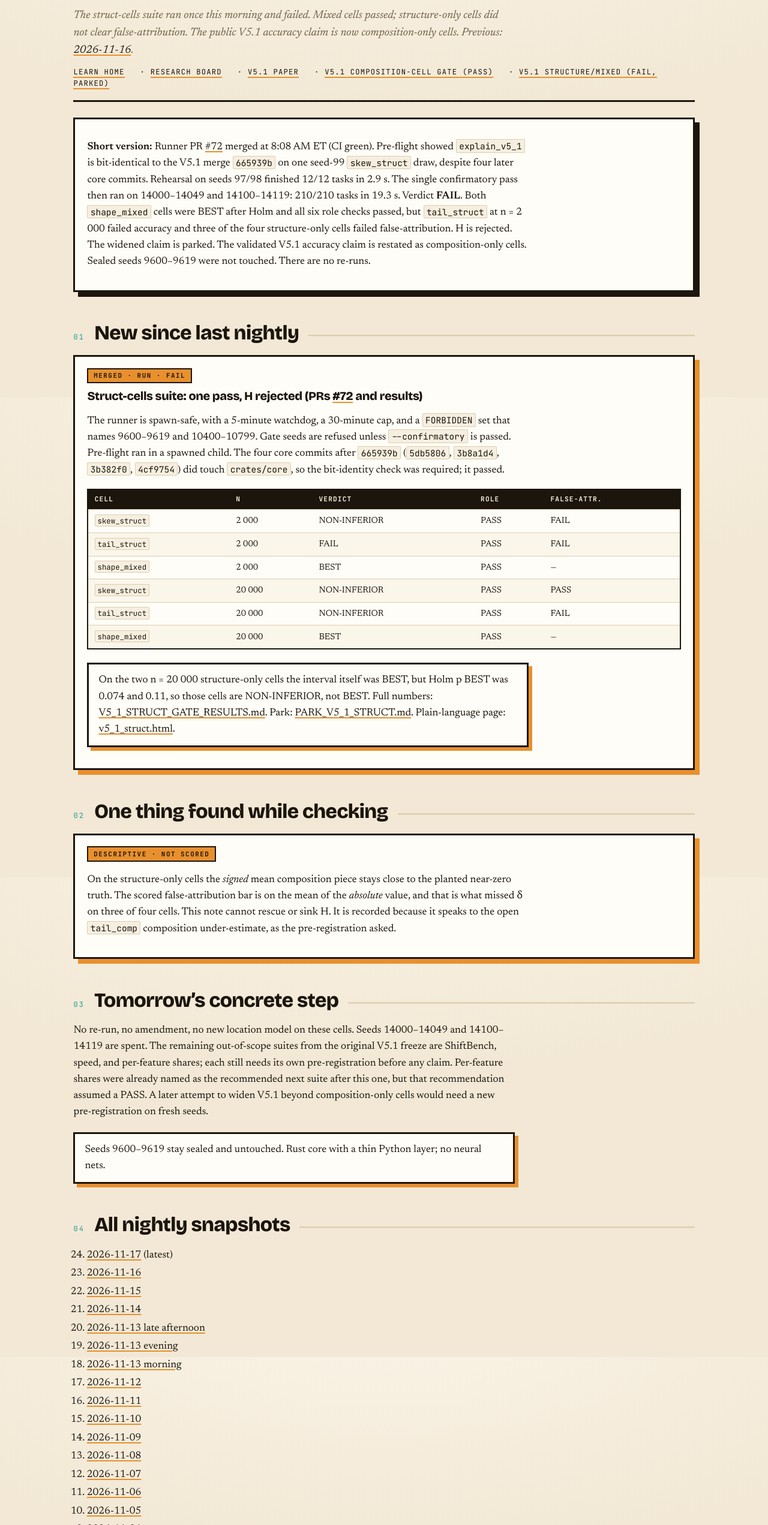
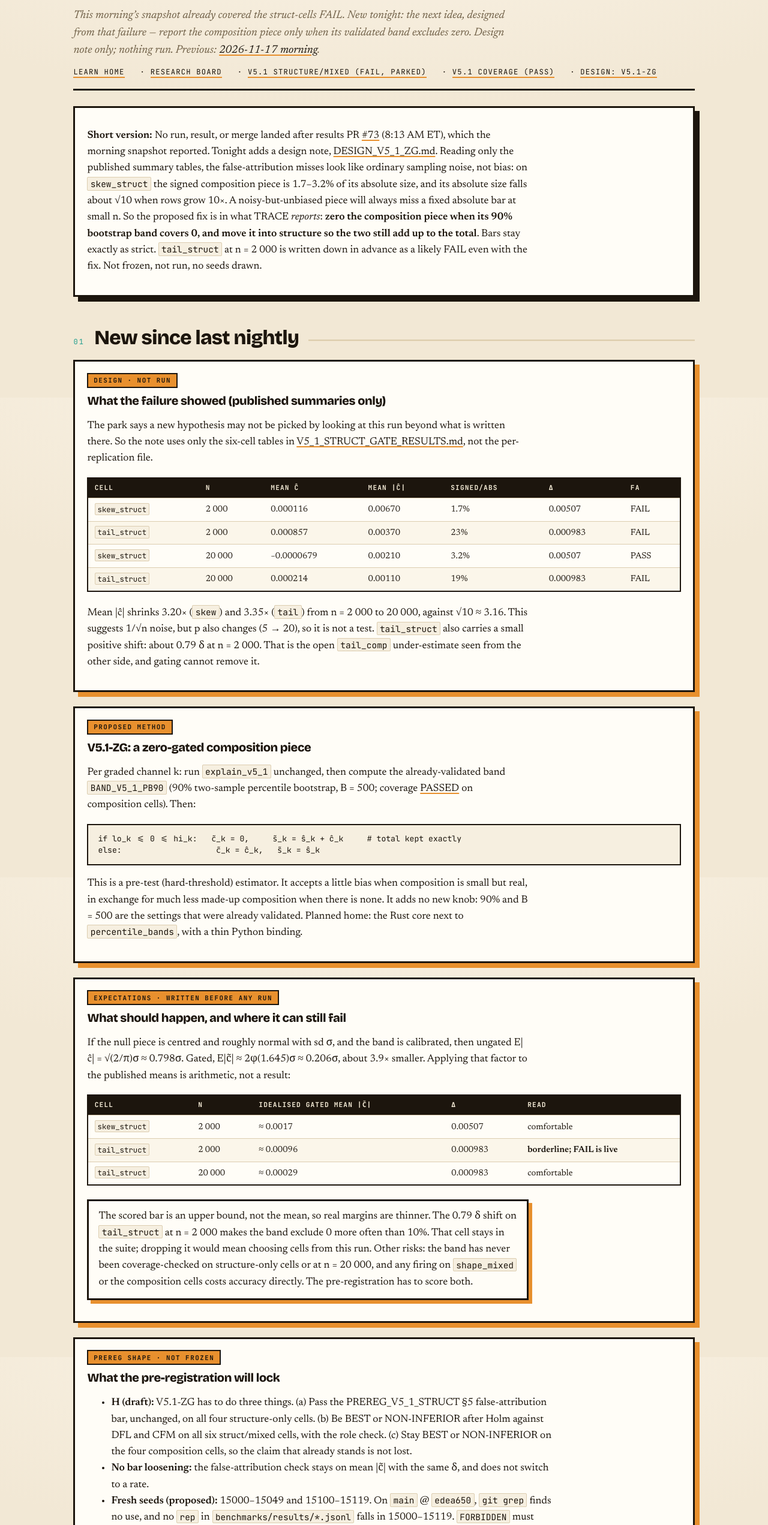
Before and after one commit to jgridifier/traceot, a plain HTML site: page docs/learn/nightly.html in a window 1280 px wide. Shown: the part 137-2680 px from the top of the page at 60% size. Drawn offline with nearby package versions, Linux system fonts and the light colour scheme.

Commit message:
docs(nightly): 2026-11-17 evening — V5.1-ZG design note (zero-gated composition), not run

```diff
--- a/docs/learn/nightly.html
+++ b/docs/learn/nightly.html
@@ -3,8 +3,8 @@
 <head>
 <meta charset="utf-8">
 <meta name="viewport" content="width=device-width, initial-scale=1">
-<title>TRACE nightly · 2026-11-17 · traceot</title>
-<meta name="description" content="The struct-cells suite ran once and failed. Mixed cells passed; structure-only cells failed false-attribution (and one accuracy bar). The V5.1 accuracy claim is restated as composition-only cells.">
+<title>TRACE nightly · 2026-11-17 evening · traceot</title>
+<meta name="description" content="Next TRACE idea designed from the struct-cells failure: a zero-gated composition piece (V5.1-ZG). Design note only; nothing run, no seeds drawn.">
 <link rel="preconnect" href="https://fonts.googleapis.com">
 <link rel="preconnect" href="https://fonts.gstatic.com" crossorigin>
 <link rel="stylesheet" href="https://fonts.googleapis.com/css2?family=Bricolage+Grotesque:opsz,wght@12..96,400..800&family=Newsreader:ital,opsz,wght@0,6..72,400..600;1,6..72,400..500&family=JetBrains+Mono:wght@400;500;700&display=swap">
@@ -25,62 +25,89 @@
 <body>
 <main>
 <header class="mast">
-  <p class="date">Nightly · 2026-11-17 · America/New_York (EST)</p>
+  <p class="date">Nightly · 2026-11-17 evening · America/New_York (EST)</p>
   <h1>TRACE nightly</h1>
-  <p class="dek">The struct-cells suite ran once this morning and failed. Mixed cells passed; structure-only cells did not clear false-attribution. The public V5.1 accuracy claim is now composition-only cells. Previous: <a href="nightly/2026-11-16.html">2026-11-16</a>.</p>
+  <p class="dek">This morning’s snapshot already covered the struct-cells FAIL. New tonight: the next idea, designed from that failure — report the composition piece only when its validated band excludes zero. Design note only; nothing run. Previous: <a href="nightly/2026-11-17.html">2026-11-17 morning</a>.</p>
   <nav>
     <a href="../index.html">Learn home</a> ·
     <a href="research_board.html">Research board</a> ·
-    <a href="v5_1_paper.html">V5.1 paper</a> ·
-    <a href="v5_1_gate.html">V5.1 composition-cell gate (PASS)</a> ·
-    <a href="v5_1_struct.html">V5.1 structure/mixed (FAIL, parked)</a>
+    <a href="v5_1_struct.html">V5.1 structure/mixed (FAIL, parked)</a> ·
+    <a href="v5_1_coverage.html">V5.1 coverage (PASS)</a> ·
+    <a href="https://github.com/jgridifier/traceot/blob/main/docs/research/DESIGN_V5_1_ZG.md">Design: V5.1-ZG</a>
   </nav>
 </header>
 
 <div class="tldr">
-  <p><strong>Short version:</strong> Runner PR <a href="https://github.com/jgridifier/traceot/pull/72">#72</a> merged at 8:08 AM ET (CI green). Pre-flight showed <code>explain_v5_1</code> is bit-identical to the V5.1 merge <code>665939b</code> on one seed-99 <code>skew_struct</code> draw, despite four later core commits. Rehearsal on seeds 97/98 finished 12/12 tasks in 2.9 s. The single confirmatory pass then ran on 14000–14049 and 14100–14119: 210/210 tasks in 19.3 s. Verdict <strong>FAIL</strong>. Both <code>shape_mixed</code> cells were BEST after Holm and all six role checks passed, but <code>tail_struct</code> at n = 2 000 failed accuracy and three of the four structure-only cells failed false-attribution. H is rejected. The widened claim is parked. The validated V5.1 accuracy claim is restated as composition-only cells. Sealed seeds 9600–9619 were not touched. There are no re-runs.</p>
+  <p><strong>Short version:</strong> No run, result, or merge landed after results PR <a href="https://github.com/jgridifier/traceot/pull/73">#73</a> (8:13 AM ET), which the morning snapshot reported. Tonight adds a design note, <a href="https://github.com/jgridifier/traceot/blob/main/docs/research/DESIGN_V5_1_ZG.md">DESIGN_V5_1_ZG.md</a>. Reading only the published summary tables, the false-attribution misses look like ordinary sampling noise, not bias: on <code>skew_struct</code> the signed composition piece is 1.7–3.2% of its absolute size, and its absolute size falls about √10 when rows grow 10×. A noisy-but-unbiased piece will always miss a fixed absolute bar at small n. So the proposed fix is in what TRACE <em>reports</em>: <strong>zero the composition piece when its 90% bootstrap band covers 0, and move it into structure so the two still add up to the total</strong>. Bars stay exactly as strict. <code>tail_struct</code> at n = 2 000 is written down in advance as a likely FAIL even with the fix. Not frozen, not run, no seeds drawn.</p>
 </div>
 
 <section id="new">
 <div class="sec-head"><span class="n">01</span><h2>New since last nightly</h2><span class="line"></span></div>
 
 <div class="card">
-  <div class="card-top"><span class="tag">MERGED · RUN · FAIL</span></div>
-  <h3>Struct-cells suite: one pass, H rejected (PRs <a href="https://github.com/jgridifier/traceot/pull/72">#72</a> and results)</h3>
-  <p>The runner is spawn-safe, with a 5-minute watchdog, a 30-minute cap, and a <code>FORBIDDEN</code> set that names 9600–9619 and 10400–10799. Gate seeds are refused unless <code>--confirmatory</code> is passed. Pre-flight ran in a spawned child. The four core commits after <code>665939b</code> (<code>5db5806</code>, <code>3b8a1d4</code>, <code>3b382f0</code>, <code>4cf9754</code>) did touch <code>crates/core</code>, so the bit-identity check was required; it passed.</p>
+  <div class="card-top"><span class="tag">DESIGN · NOT RUN</span></div>
+  <h3>What the failure showed (published summaries only)</h3>
+  <p>The park says a new hypothesis may not be picked by looking at this run beyond what is written there. So the note uses only the six-cell tables in <a href="https://github.com/jgridifier/traceot/blob/main/docs/benchmark/V5_1_STRUCT_GATE_RESULTS.md">V5_1_STRUCT_GATE_RESULTS.md</a>, not the per-replication file.</p>
   <div class="table-wrap"><table>
-    <thead><tr><th>cell</th><th>n</th><th>verdict</th><th>role</th><th>false-attr.</th></tr></thead>
+    <thead><tr><th>cell</th><th>n</th><th>mean ĉ</th><th>mean |ĉ|</th><th>signed/abs</th><th>δ</th><th>FA</th></tr></thead>
     <tbody>
-      <tr><td><code>skew_struct</code></td><td>2 000</td><td>NON-INFERIOR</td><td>PASS</td><td>FAIL</td></tr>
-      <tr><td><code>tail_struct</code></td><td>2 000</td><td>FAIL</td><td>PASS</td><td>FAIL</td></tr>
-      <tr><td><code>shape_mixed</code></td><td>2 000</td><td>BEST</td><td>PASS</td><td>—</td></tr>
-      <tr><td><code>skew_struct</code></td><td>20 000</td><td>NON-INFERIOR</td><td>PASS</td><td>PASS</td></tr>
-      <tr><td><code>tail_struct</code></td><td>20 000</td><td>NON-INFERIOR</td><td>PASS</td><td>FAIL</td></tr>
-      <tr><td><code>shape_mixed</code></td><td>20 000</td><td>BEST</td><td>PASS</td><td>—</td></tr>
+      <tr><td><code>skew_struct</code></td><td>2 000</td><td>0.000116</td><td>0.00670</td><td>1.7%</td><td>0.00507</td><td>FAIL</td></tr>
+      <tr><td><code>tail_struct</code></td><td>2 000</td><td>0.000857</td><td>0.00370</td><td>23%</td><td>0.000983</td><td>FAIL</td></tr>
+      <tr><td><code>skew_struct</code></td><td>20 000</td><td>−0.0000679</td><td>0.00210</td><td>3.2%</td><td>0.00507</td><td>PASS</td></tr>
+      <tr><td><code>tail_struct</code></td><td>20 000</td><td>0.000214</td><td>0.00110</td><td>19%</td><td>0.000983</td><td>FAIL</td></tr>
     </tbody>
   </table></div>
-  <p class="note">On the two n = 20 000 structure-only cells the interval itself was BEST, but Holm p BEST was 0.074 and 0.11, so those cells are NON-INFERIOR, not BEST. Full numbers: <a href="https://github.com/jgridifier/traceot/blob/main/docs/benchmark/V5_1_STRUCT_GATE_RESULTS.md">V5_1_STRUCT_GATE_RESULTS.md</a>. Park: <a href="https://github.com/jgridifier/traceot/blob/main/docs/research/PARK_V5_1_STRUCT.md">PARK_V5_1_STRUCT.md</a>. Plain-language page: <a href="v5_1_struct.html">v5_1_struct.html</a>.</p>
+  <p>Mean |ĉ| shrinks 3.20× (<code>skew</code>) and 3.35× (<code>tail</code>) from n = 2 000 to 20 000, against √10 ≈ 3.16. This suggests 1/√n noise, but p also changes (5 → 20), so it is not a test. <code>tail_struct</code> also carries a small positive shift: about 0.79 δ at n = 2 000. That is the open <code>tail_comp</code> under-estimate seen from the other side, and gating cannot remove it.</p>
 </div>
-</section>
 
-<section id="check">
-<div class="sec-head"><span class="n">02</span><h2>One thing found while checking</h2><span class="line"></span></div>
 <div class="card">
-  <div class="card-top"><span class="tag">DESCRIPTIVE · NOT SCORED</span></div>
-  <p>On the structure-only cells the <em>signed</em> mean composition piece stays close to the planted near-zero truth. The scored false-attribution bar is on the mean of the <em>absolute</em> value, and that is what missed δ on three of four cells. This note cannot rescue or sink H. It is recorded because it speaks to the open <code>tail_comp</code> composition under-estimate, as the pre-registration asked.</p>
+  <div class="card-top"><span class="tag">PROPOSED METHOD</span></div>
+  <h3>V5.1-ZG: a zero-gated composition piece</h3>
+  <p>Per graded channel k: run <code>explain_v5_1</code> unchanged, then compute the already-validated band <code>BAND_V5_1_PB90</code> (90% two-sample percentile bootstrap, B = 500; coverage <a href="v5_1_coverage.html">PASSED</a> on composition cells). Then:</p>
+  <pre><code>if lo_k &lt;= 0 &lt;= hi_k:   c̃_k = 0,     s̃_k = ŝ_k + ĉ_k     # total kept exactly
+else:                    c̃_k = ĉ_k,   s̃_k = ŝ_k</code></pre>
+  <p>This is a pre-test (hard-threshold) estimator. It accepts a little bias when composition is small but real, in exchange for much less made-up composition when there is none. It adds no new knob: 90% and B = 500 are the settings that were already validated. Planned home: the Rust core next to <code>percentile_bands</code>, with a thin Python binding.</p>
+</div>
+
+<div class="card">
+  <div class="card-top"><span class="tag">EXPECTATIONS · WRITTEN BEFORE ANY RUN</span></div>
+  <h3>What should happen, and where it can still fail</h3>
+  <p>If the null piece is centred and roughly normal with sd σ, and the band is calibrated, then ungated E|ĉ| = √(2/π)σ ≈ 0.798σ. Gated, E|c̃| ≈ 2φ(1.645)σ ≈ 0.206σ, about 3.9× smaller. Applying that factor to the published means is arithmetic, not a result:</p>
+  <div class="table-wrap"><table>
+    <thead><tr><th>cell</th><th>n</th><th>idealised gated mean |c̃|</th><th>δ</th><th>read</th></tr></thead>
+    <tbody>
+      <tr><td><code>skew_struct</code></td><td>2 000</td><td>≈ 0.0017</td><td>0.00507</td><td>comfortable</td></tr>
+      <tr><td><code>tail_struct</code></td><td>2 000</td><td>≈ 0.00096</td><td>0.000983</td><td><strong>borderline; FAIL is live</strong></td></tr>
+      <tr><td><code>tail_struct</code></td><td>20 000</td><td>≈ 0.00029</td><td>0.000983</td><td>comfortable</td></tr>
+    </tbody>
+  </table></div>
+  <p class="note">The scored bar is an upper bound, not the mean, so real margins are thinner. The 0.79 δ shift on <code>tail_struct</code> at n = 2 000 makes the band exclude 0 more often than 10%. That cell stays in the suite; dropping it would mean choosing cells from this run. Other risks: the band has never been coverage-checked on structure-only cells or at n = 20 000, and any firing on <code>shape_mixed</code> or the composition cells costs accuracy directly. The pre-registration has to score both.</p>
+</div>
+
+<div class="card">
+  <div class="card-top"><span class="tag">PREREG SHAPE · NOT FROZEN</span></div>
+  <h3>What the pre-registration will lock</h3>
+  <ul>
+    <li><strong>H (draft):</strong> V5.1-ZG has to do three things. (a) Pass the PREREG_V5_1_STRUCT §5 false-attribution bar, unchanged, on all four structure-only cells. (b) Be BEST or NON-INFERIOR after Holm against DFL and CFM on all six struct/mixed cells, with the role check. (c) Stay BEST or NON-INFERIOR on the four composition cells, so the claim that already stands is not lost.</li>
+    <li><strong>No bar loosening:</strong> the false-attribution check stays on mean |c̃| with the same δ, and does not switch to a rate.</li>
+    <li><strong>Fresh seeds (proposed):</strong> 15000–15049 and 15100–15119. On <code>main</code> @ <code>edea650</code>, <code>git grep</code> finds no use, and no <code>rep</code> in <code>benchmarks/results/*.jsonl</code> falls in 15000–15119. <code>FORBIDDEN</code> must name 9600–9619 (sealed), 10400–10799, 14000–14049 and 14100–14119.</li>
+    <li><strong>Sizing</strong> uses per-task medians already on record: about 3.3 s per task at n = 2 000 and 34 s at n = 20 000 with B = 500. Over ten cells that is about 4 200 core-seconds, or about 9 minutes on 8 workers. Proposed cap: 45 min.</li>
+  </ul>
+  <p class="note">Full note: <a href="https://github.com/jgridifier/traceot/blob/main/docs/research/DESIGN_V5_1_ZG.md">docs/research/DESIGN_V5_1_ZG.md</a> (this nightly’s PR). Morning snapshot: <a href="nightly/2026-11-17.html">2026-11-17 morning</a>.</p>
 </div>
 </section>
 
 <section id="tomorrow">
-<div class="sec-head"><span class="n">03</span><h2>Tomorrow’s concrete step</h2><span class="line"></span></div>
-<p>No re-run, no amendment, no new location model on these cells. Seeds 14000–14049 and 14100–14119 are spent. The remaining out-of-scope suites from the original V5.1 freeze are ShiftBench, speed, and per-feature shares; each still needs its own pre-registration before any claim. Per-feature shares were already named as the recommended next suite after this one, but that recommendation assumed a PASS. A later attempt to widen V5.1 beyond composition-only cells would need a new pre-registration on fresh seeds.</p>
-<p class="note">Seeds 9600–9619 stay sealed and untouched. Rust core with a thin Python layer; no neural nets.</p>
+<div class="sec-head"><span class="n">02</span><h2>Tomorrow’s concrete step</h2><span class="line"></span></div>
+<p>Rust first. Add <code>gate_composition(point, band) → (c̃, s̃, fired)</code> next to <code>percentile_bands</code>, with unit tests: a band that contains 0 fires and moves the piece into structure, and the sum is preserved bit-for-bit. Add a thin Python binding and a parity test showing the library band equals the harness <code>BAND_V5_1_PB90</code> on one throwaway draw (seed 97). Then freeze <code>PREREG_V5_1_ZG.md</code> from the note’s §4. The runner and the single pass come after the freeze, never before.</p>
+<p class="note">No re-run or amendment of the parked struct suite. Seeds 9600–9619 stay sealed and untouched. Rust core with a thin Python layer; no neural nets.</p>
 </section>
 
 <section id="archive">
-<div class="sec-head"><span class="n">04</span><h2>All nightly snapshots</h2><span class="line"></span></div>
+<div class="sec-head"><span class="n">03</span><h2>All nightly snapshots</h2><span class="line"></span></div>
 <ol reversed>
-  <li><a href="nightly/2026-11-17.html">2026-11-17</a> (latest)</li>
+  <li><a href="nightly/2026-11-17-evening.html">2026-11-17 evening</a> (latest)</li>
+  <li><a href="nightly/2026-11-17.html">2026-11-17 morning</a></li>
   <li><a href="nightly/2026-11-16.html">2026-11-16</a></li>
   <li><a href="nightly/2026-11-15.html">2026-11-15</a></li>
   <li><a href="nightly/2026-11-14.html">2026-11-14</a></li>
```
Also changed, not shown: docs/learn/nightly/2026-11-17-evening.html (added, +138 -0 lines), 1 other file.
